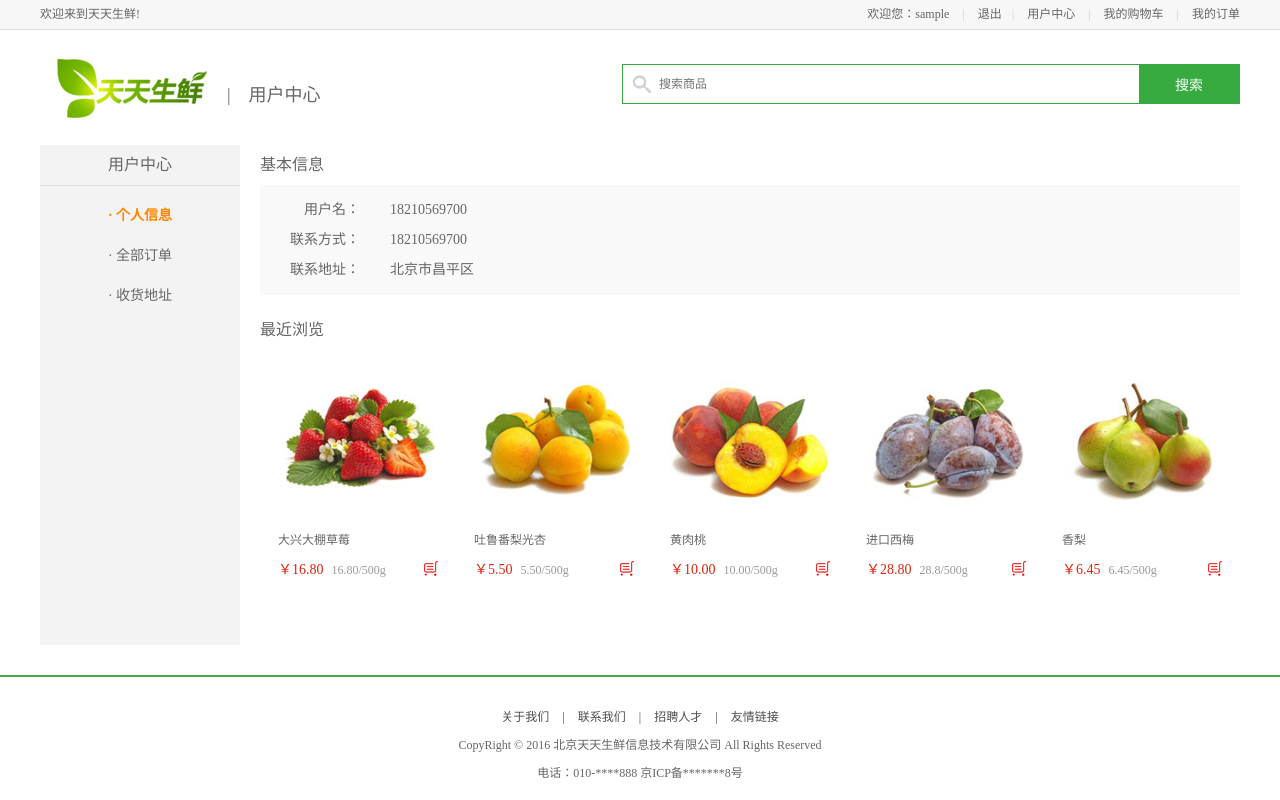
After one commit to zhanengeng/daily-fresh, a Django app: page /user/ in a window 1280 px wide. The commit adds this page. Run offline with Django 3.2, Linux system fonts and the light colour scheme; the visitor is signed in with stand-in values (Sample User, id 1); parts of the project's set-up code (start-up, migrations or seed data) failed here and were passed over.

Commit message:
设置了验证是否登录 & 退出功能

```diff
--- a/dailyfresh/apps/user/urls.py
+++ b/dailyfresh/apps/user/urls.py
@@ -1,6 +1,7 @@
 from django.urls import path, re_path
 # from user import views
 from user.views import * # 导入类视图
+from django.contrib.auth.decorators import login_required
 
 
 urlpatterns = [
@@ -10,4 +11,11 @@ urlpatterns = [
     path("register", RegisterView.as_view(), name="register"), # 用类视图注册，as_view是继承于View的方法
     re_path("active/(?P<token>.*)", ActiveView.as_view(), name="active"), # 用户激活。这里选用了关键词捕获
     path("login", LoginView.as_view(), name="login"), # 登录页面
+    path("", UserInfoView.as_view(), name="user"), # 用户中心-信息页
+    path("order", UserOrderView.as_view(), name="order"), # 用户中心-订单页
+    path("address", AddressView.as_view(), name="address"), # 用户中心-地址页
+    path("logout", LogoutView.as_view(), name="logout"), # 注销登录
+
+
+
 ]
--- a/dailyfresh/apps/user/views.py
+++ b/dailyfresh/apps/user/views.py
@@ -11,7 +11,8 @@ from django.conf import settings # 导入settings.py.这里用于导入秘钥
 from celery_tasks.tasks import send_register_active_email # 导入自定义的celery发送邮件模块
 
 # django自带用户验证模块（django文档里找）
-from django.contrib.auth import authenticate, login
+from django.contrib.auth import authenticate, login, logout # db查验用户，session记录登录状态, 退出并删除session
+from django.contrib.auth.mixins import LoginRequiredMixin # 拒绝非登录用户访问类视图
 
 import re # 正则
 
@@ -128,6 +129,7 @@ class LoginView(View):
         if not all([username, password]):
             return render(request, "login.html", {"errmsg":"数据不完整"})
 
+
         # 业务处理（用django自带的认证系统）
         user = authenticate(username=username, password=password) # django会去数据库对比,正确是返回一个用户对象
         if user is not None:
@@ -137,8 +139,11 @@ class LoginView(View):
                 # 用户已激活
                 login(request, user) # 在session中记录用户登录状态(django自带)
 
-                # 跳转到首页
-                response = redirect(reverse("goods:index")) # HttpResponseRedirect
+                # 获取登录后索要跳转的地址(next), 默认跳转到首页reverse("goods:index")
+                next_url = request.GET.get("next", reverse("goods:index"))
+
+                # 跳转到next_url
+                response = redirect(next_url) # HttpResponseRedirect
 
                 # 判断是否需要记住用户名
                 remember = request.POST.get("remember")
@@ -157,3 +162,37 @@ class LoginView(View):
         else:
             # 用户名或密码错误
             return render(request, "login.html", {"errmsg":"用户名或密码错误"})
+
+# user/logout
+class LogoutView(View):
+    def get(self, request):
+        '''退出登录'''
+        # 清楚用户session信息
+        logout(request)
+
+        #跳转到首页
+        return redirect(reverse('goods:index'))
+
+
+# 以下三个页面，用户登录后才能访问，传入LoginRequiredMixin
+# /user
+class UserInfoView(LoginRequiredMixin,View):
+    '''用户中心-信息页面'''
+    def get(self, request):
+        # page='user'
+        return render(request, "User_center_info.html", {"page":"user"})
+
+
+# /user/order
+class UserOrderView(LoginRequiredMixin, View):
+    '''用户中心-订单页面'''
+    def get(self, request):
+        # page='order'
+        return render(request, "User_center_order.html", {"page":"order"})
+
+# /user/address
+class AddressView(LoginRequiredMixin, View):
+    '''用户中心-地址页面'''
+    def get(self, request):
+        # page='address'
+        return render(request, "User_center_site.html",{"page":"address"})
--- a/dailyfresh/dailyfresh/settings.py
+++ b/dailyfresh/dailyfresh/settings.py
@@ -167,3 +167,5 @@ CACHES = {
 # 配置session储存地点为缓存
 SESSION_ENGINE = "django.contrib.sessions.backends.cache"
 SESSION_CACHE_ALIAS = "default"
+
+LOGIN_URL = "/user/login"  # 默认是/accounts/login
--- a/dailyfresh/templates/base.html
+++ b/dailyfresh/templates/base.html
@@ -20,21 +20,26 @@
         <div class="header">
             <div class="welcome fl">欢迎来到天天生鲜!</div>
             <div class="fr">
-                <div class="login_info fl">
-                    欢迎您：<em>张 山</em>
+            {% if user.is_authenticated %}
+                <div class="login_btn fl">
+                    欢迎您：<em>{{user.username}}</em>
+                    <span>|</span>
+                    <a href="{% url 'user:logout'%}">退出</a>
                 </div>
+            {% else %}
                 <div class="login_btn fl">
-                    <a href="login.html">登录</a>
+                    <a href="{% url 'user:login'%}">登录</a>
                     <span>|</span>
-                    <a href="register.html">注册</a>
+                    <a href="{% url 'user:register'%}">注册</a>
                 </div>
+            {% endif %}
                 <div class="user_link fl">
                     <span>|</span>
-                    <a href="user_center_info.html">用户中心</a>
+                    <a href="{% url 'user:user' %}">用户中心</a>
                     <span>|</span>
                     <a href="cart.html">我的购物车</a>
                     <span>|</span>
-                    <a href="user_center_order.html">我的订单</a>
+                    <a href="{% url 'user:order' %}">我的订单</a>
                 </div>
             </div>
         </div>
--- a/dailyfresh/templates/base_no_cart.html
+++ b/dailyfresh/templates/base_no_cart.html
@@ -1,12 +1,11 @@
 {# 购物车 提交订单#}
-
 {% extends "base.html" %}
 {% load staticfiles %}
 {# 网页顶部搜索框块 #}
 {% block search_bar %}
     <div class="search_bar clearfix">
         <a href="index.html" class="logo fl"><img src="{% static 'images/logo.png'%}"></a>
-        <div class="sub_page_name fl">|&nbsp;&nbsp;&nbsp;&nbsp;{% block page_title %}{% block page_title %}</div>
+        <div class="sub_page_name fl">|&nbsp;&nbsp;&nbsp;&nbsp;{% block page_title %}{% endblock page_title %}</div>
         <div class="search_con fr">
             <input type="text" class="input_text fl" name="" placeholder="搜索商品">
             <input type="button" class="input_btn fr" name="" value="搜索">
--- a/dailyfresh/templates/base_user_center.html
+++ b/dailyfresh/templates/base_user_center.html
@@ -1,16 +1,15 @@
 {# 用户中心3页面#}
-
 {% extends "base_no_cart.html" %}
 {% block title %}天天生鲜-用户中心{% endblock title %}
-{% block page_title %}用户中心{% block page_title %}
+{% block page_title %}用户中心{% endblock page_title %}
 {% block body %}
     <div class="main_con clearfix">
 		<div class="left_menu_con clearfix">
 			<h3>用户中心</h3>
 			<ul>
-				<li><a href="user_center_info.html">· 个人信息</a></li>
-				<li><a href="user_center_order.html" class="active">· 全部订单</a></li>
-				<li><a href="user_center_site.html">· 收货地址</a></li>
+				<li><a href="{% url 'user:user' %}" {% if page == 'user' %}  class="active"{% endif %}>· 个人信息</a></li>
+				<li><a href="{% url 'user:order' %}" {% if page == "order"%}class="active"{% endif %}>· 全部订单</a></li>
+				<li><a href="{% url 'user:address' %}" {% if page == "address"%} class="active" {% endif %}>· 收货地址</a></li>
 			</ul>
 		</div>
         {# 用户中心右侧内容块 #}
--- /dev/null
+++ b/dailyfresh/templates/user_center_info.html
@@ -0,0 +1,70 @@
+{% extends "base_user_center.html" %}
+
+{# 用户中心右侧内容块 #}
+{% block right_content %}
+	<div class="right_content clearfix">
+		<div class="info_con clearfix">
+			<h3 class="common_title2">基本信息</h3>
+			<ul class="user_info_list">
+				<li><span>用户名：</span>18210569700</li>
+				<li><span>联系方式：</span>18210569700</li>
+				<li><span>联系地址：</span>北京市昌平区</li>
+			</ul>
+		</div>
+
+		<h3	h3 class="common_title2">最近浏览</h3>
+		<div class="has_view_list">
+			<ul class="goods_type_list clearfix">
+			<li>
+				<a href="detail.html"><img src="images/goods/goods003.jpg"></a>
+				<h4><a href="detail.html">大兴大棚草莓</a></h4>
+				<div class="operate">
+					<span class="prize">￥16.80</span>
+					<span class="unit">16.80/500g</span>
+					<a href="#" class="add_goods" title="加入购物车"></a>
+				</div>
+			</li>
+
+			<li>
+				<a href="#"><img src="images/goods/goods004.jpg"></a>
+				<h4><a href="#">吐鲁番梨光杏</a></h4>
+				<div class="operate">
+					<span class="prize">￥5.50</span>
+					<span class="unit">5.50/500g</span>
+					<a href="#" class="add_goods" title="加入购物车"></a>
+				</div>
+			</li>
+
+			<li>
+				<a href="#"><img src="images/goods/goods005.jpg"></a>
+				<h4><a href="#">黄肉桃</a></h4>
+				<div class="operate">
+					<span class="prize">￥10.00</span>
+					<span class="unit">10.00/500g</span>
+					<a href="#" class="add_goods" title="加入购物车"></a>
+				</div>
+			</li>
+
+			<li>
+				<a href="#"><img src="images/goods/goods006.jpg"></a>
+				<h4><a href="#">进口西梅</a></h4>
+				<div class="operate">
+					<span class="prize">￥28.80</span>
+					<span class="unit">28.8/500g</span>
+					<a href="#" class="add_goods" title="加入购物车"></a>
+				</div>
+			</li>
+
+			<li>
+				<a href="#"><img src="images/goods/goods007.jpg"></a>
+				<h4><a href="#">香梨</a></h4>
+				<div class="operate">
+					<span class="prize">￥6.45</span>
+					<span class="unit">6.45/500g</span>
+					<a href="#" class="add_goods" title="加入购物车"></a>
+				</div>
+			</li>
+			</ul>
+		</div>
+	</div>
+{% endblock right_content%}
```
Also changed, not shown: dailyfresh/templates/user_center_order.html (added, +75 -0 lines), dailyfresh/templates/user_center_site.html (added, +36 -0 lines), dailyfresh/utils/__init__.py (added).
